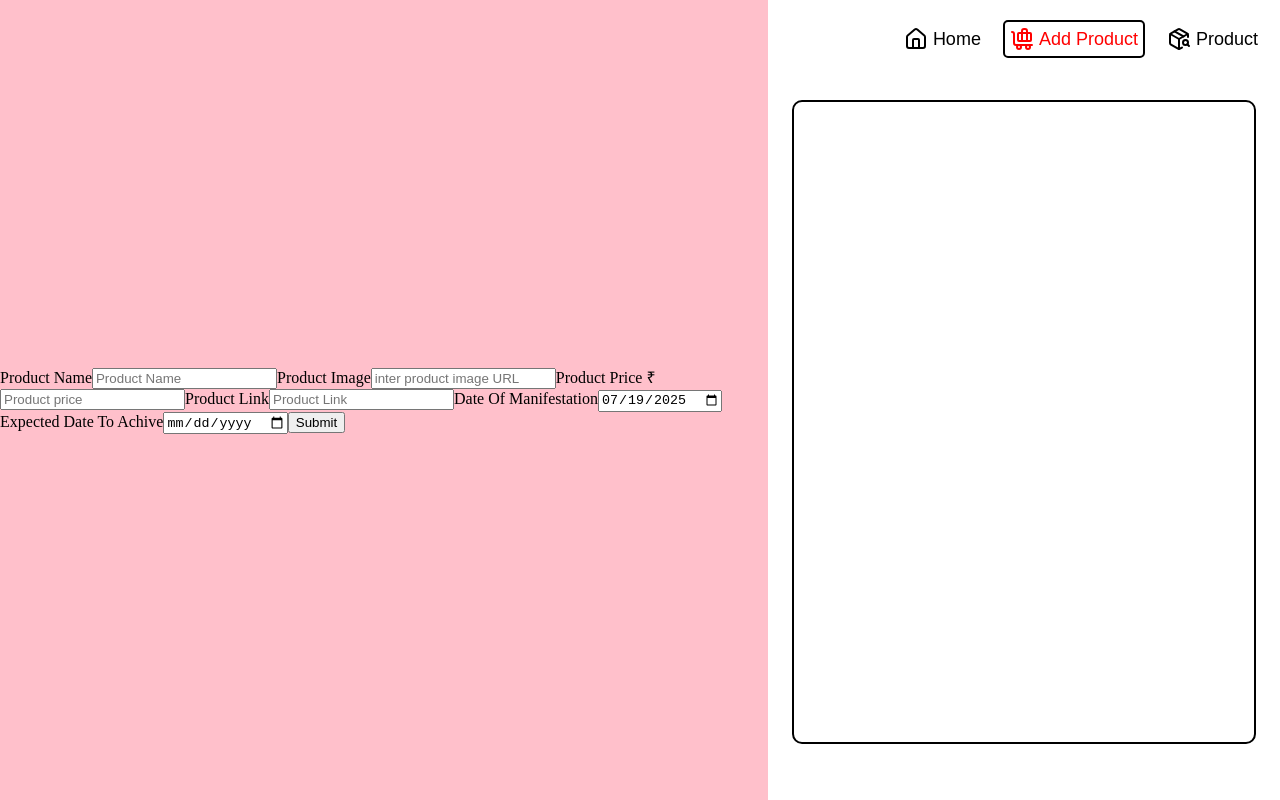
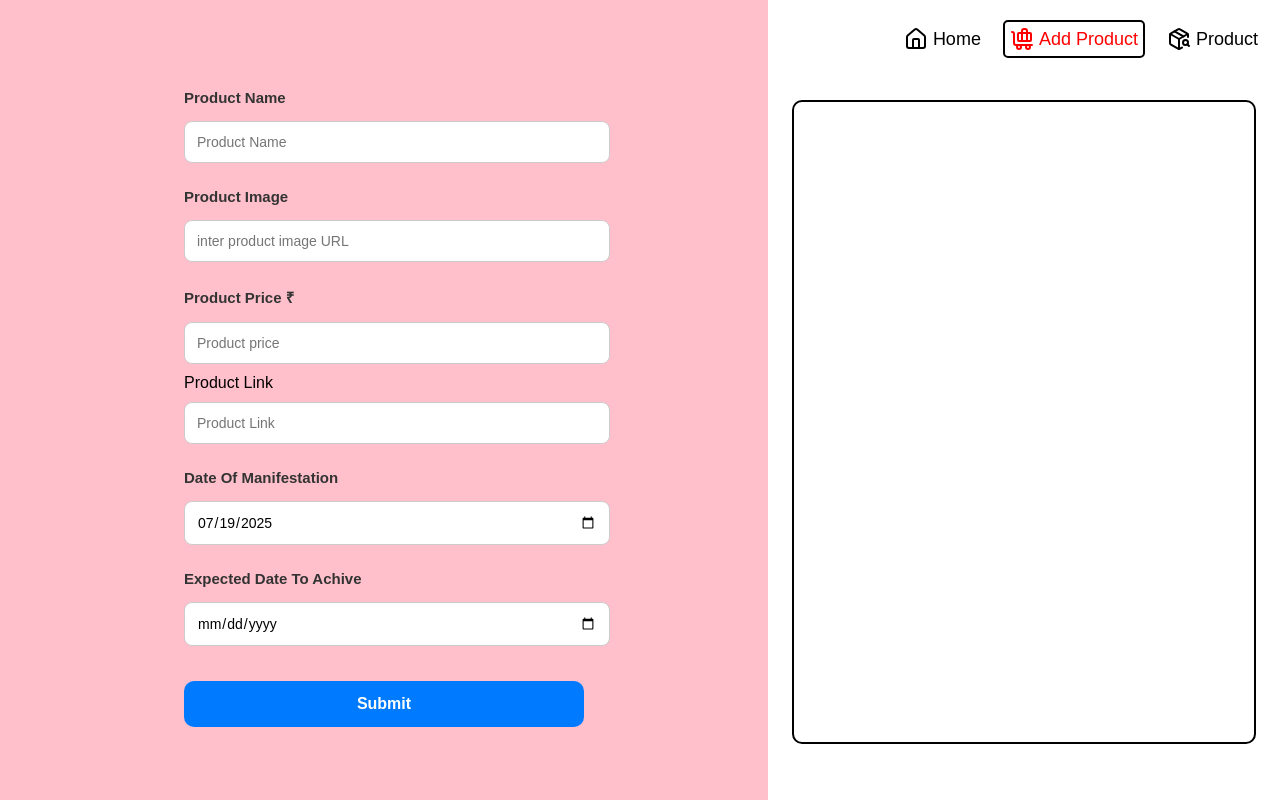
Before and after one commit to satyamrk18/WishBucket, a React (Vite) app: page /addproduct in a window 1280 px wide. Built offline with nearby package versions, Linux system fonts and the light colour scheme.

Commit message:
form style added

```diff
--- a/src/pages/AddProduct.css
+++ b/src/pages/AddProduct.css
@@ -1,5 +1,5 @@
-h1 {
-  color: red;
+* {
+  font-family: sans-serif;
 }
 .addproduct {
   width: 100%;
@@ -9,22 +9,80 @@ h1 {
   flex-direction: row;
 }
 .sideform {
-  width:60%;
+  width: 60%;
   background-color: pink;
   height: 100%;
   display: flex;
   align-items: center;
   justify-content: center;
 }
+.sideform form {
+  width: 400px;
+  margin: auto;
+  display: flex;
+  flex-direction: column;
+  gap: 10px;
+}
+
+.sideform label {
+  font-size: 15px;
+  font-weight: 600;
+  margin: 15px 0 5px;
+  color: #333;
+}
+
+.sideform input {
+  width: 100%;
+  padding: 12px;
+  font-size: 14px;
+  border: 1px solid #ccc;
+  border-radius: 8px;
+  transition: border-color 0.3s, box-shadow 0.3s;
+}
+
+.sideform input:focus {
+  border-color: #007bff;
+  outline: none;
+  box-shadow: 0 0 5px rgba(0, 123, 255, 0.2);
+}
+
+.sideform button {
+  margin-top: 25px;
+  padding: 14px;
+  font-size: 16px;
+  font-weight: 600;
+  background-color: #007bff;
+  color: white;
+  border: none;
+  border-radius: 10px;
+  cursor: pointer;
+  transition: background-color 0.3s;
+}
+
+.sideform button:hover {
+  background-color: #0056b3;
+}
+
+/* Responsive */
+@media (max-width: 600px) {
+  .sideform {
+    padding: 20px;
+  }
+
+  .sideform form {
+    gap: 10px;
+  }
+}
+
 .cardview {
-  width:40%;
+  width: 40%;
   height: 100%;
 }
 .card {
   min-height: 80%;
   height: auto;
-  width:90%;
+  width: 90%;
   border: 2px solid black;
- margin:100px auto;
- border-radius:10px;
+  margin: 100px auto;
+  border-radius: 10px;
 }
```
